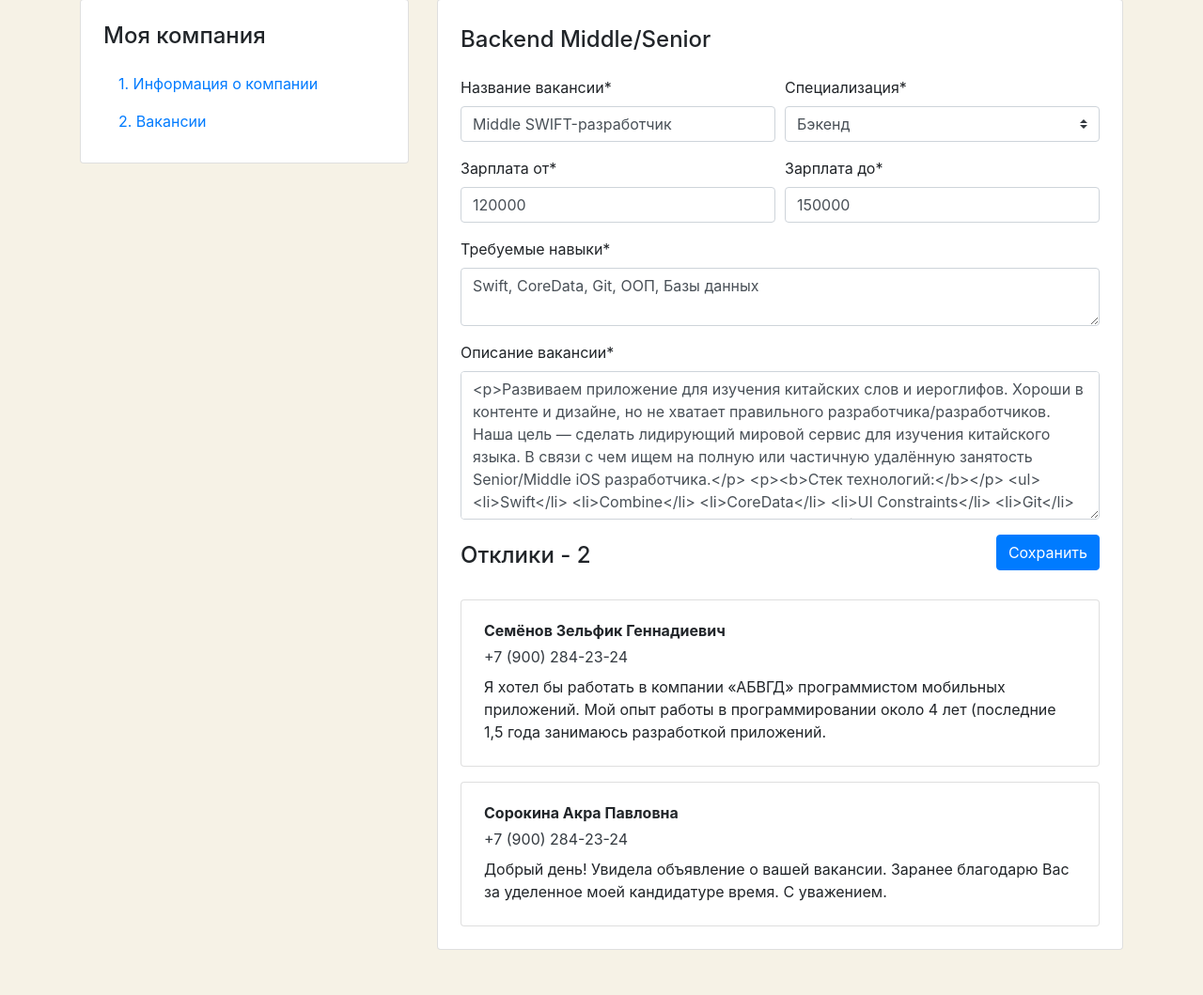
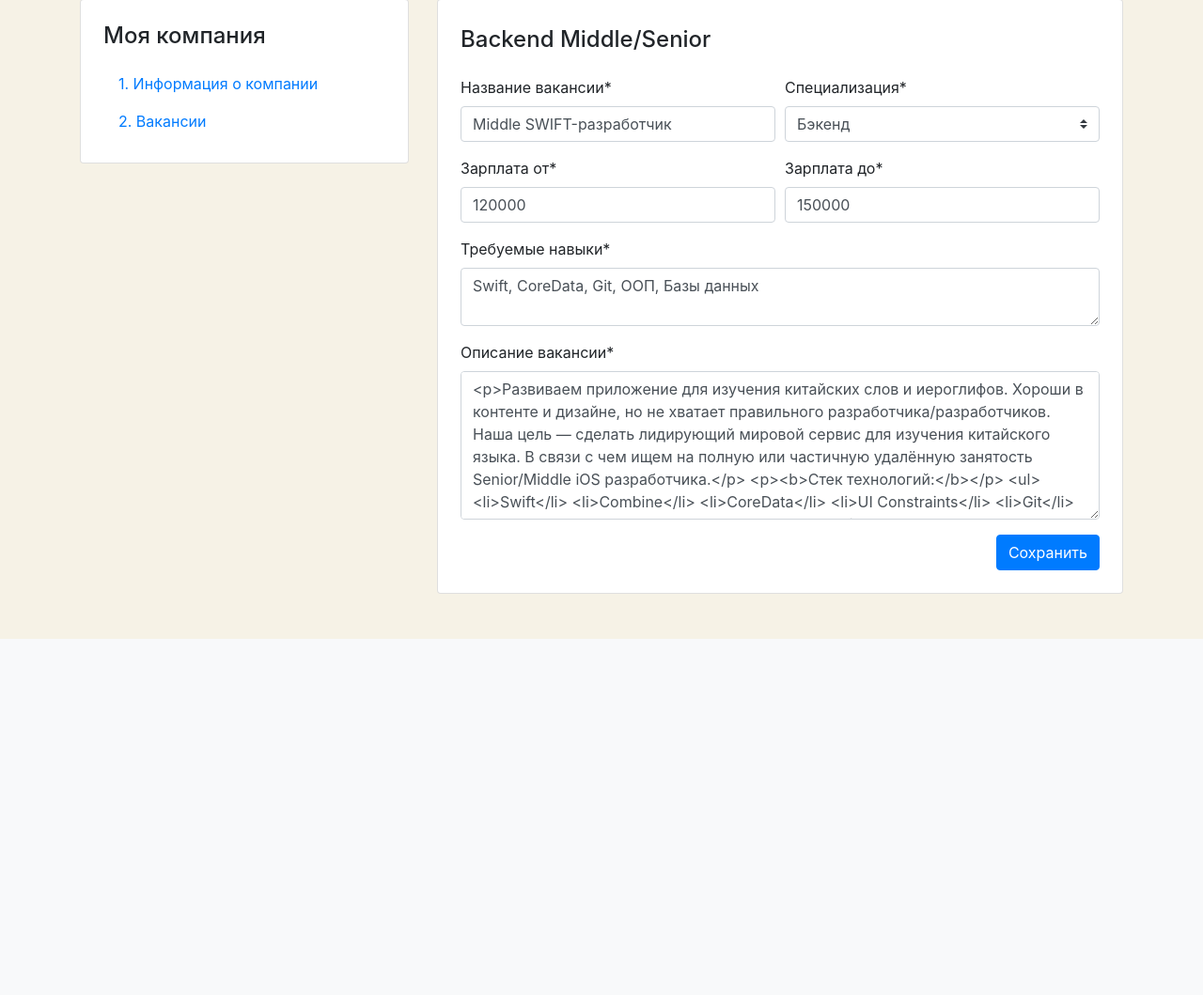
Before and after one commit to alxgnussin/Stepik_Django_Project_04, a Django app: page /my_vacancy_form/3 in a window 1280 px wide. Shown: the part 121-1180 px from the top of the page at 94% size. After the commit the page ends 801 px from the top, so only its background shows below. Run offline with Django 3.2, Linux system fonts and the light colour scheme; a user stored in the database is signed in; data comes from the database, SQL or seed files in the repository; both versions use the stored data as it was after the commit; some libraries are stand-ins or nearby versions.

Commit message:
applications to vacancy_edit added

```diff
--- a/templates/vacancies/user/vacancy_edit.html
+++ b/templates/vacancies/user/vacancy_edit.html
@@ -18,26 +18,21 @@
               {% crispy form %}
 
               <!-- Applications -->
-              <h2 class="h4 pt-2 pb-3">Отклики - 2</h2>
+              {% if applications %}
+              <h2 class="h4 pt-2 pb-3">Отклики - {{ applications|length }}</h2>
+              {% for app in applications %}
               <!-- Application 1 -->
               <div class="card mt-3">
                 <div class="card-body px-4">
-                  <p class="mb-1 font-weight-bold">Семёнов Зельфик Геннадиевич</p>
-                  <p class="mb-2"><a href="tel:+79002842324" class="text-dark">+7 (900) 284-23-24</a></p>
-                  <p class="mb-1">Я&nbsp;хотел&nbsp;бы работать в&nbsp;компании &laquo;АБВГД&raquo; программистом мобильных приложений. Мой опыт работы в&nbsp;программировании около 4&nbsp;лет (последние 1,5 года занимаюсь разработкой приложений.</p>
+                  <p class="mb-1 font-weight-bold">{{ app.written_username }}</p>
+                  <p class="mb-2"><a href="tel:{{ app.written_phone|phone2numeric }}"
+                                     class="text-dark">{{ app.written_phone }}</a></p>
+                  <p class="mb-1">{{ app.written_cover_letter }}</p>
                 </div>
               </div>
               <!-- END Application 1 -->
-              <!-- Application 1 -->
-              <div class="card mt-3">
-                <div class="card-body px-4">
-                  <p class="mb-1 font-weight-bold">Сорокина Акра Павловна</p>
-                  <p class="mb-2"><a href="tel:+79002842324" class="text-dark">+7 (900) 284-23-24</a></p>
-                  <p class="mb-1">Добрый день! Увидела объявление о&nbsp;вашей вакансии. Заранее благодарю Вас за&nbsp;уделенное моей кандидатуре время. С&nbsp;уважением.</p>
-                </div>
-              </div>
-              <!-- END Application 1 -->
-              <!-- END Applications -->
+              {% endfor %}
+              {% endif %}
             </section>
             <!-- END Tab -->
           </div>
--- a/vacancies/forms.py
+++ b/vacancies/forms.py
@@ -73,7 +73,7 @@ class CompanyForm(Form):
 
 
 class ApplicationForm(Form):
-    written_username = CharField(max_length=20, label='Вас зовут')
+    written_username = CharField(max_length=50, label='Вас зовут')
     written_phone = CharField(max_length=20, label='Ваш телефон')
     written_cover_letter = CharField(widget=Textarea(attrs={'rows': 4}), label='Сопроводительное письмо')
 
--- a/vacancies/models.py
+++ b/vacancies/models.py
@@ -56,7 +56,7 @@ class Vacancy(Model):
 
 
 class Application(Model):
-    written_username = CharField(max_length=20)
+    written_username = CharField(max_length=50)
     written_phone = CharField(max_length=20)
     written_cover_letter = TextField()
     vacancy = ForeignKey(Vacancy, on_delete=CASCADE, related_name='applications')
@@ -99,10 +99,3 @@ class Resume(Model):
     title = CharField(max_length=50, default='Резюме по умолчанию')
     phone = CharField(max_length=20, default='+7')
     email = EmailField(null=True)
-
-    def __str__(self):
-        return self.title
-
-    class Meta:
-        verbose_name = 'Резюме'
-        ordering = ['title']
--- a/vacancies/user.py
+++ b/vacancies/user.py
@@ -73,9 +73,12 @@ def my_vacancy_form_view(request, job_id=None):
     user = get_user(request)
     user_company = user.companies.first()
     vacancy = None
+    applications = None
 
     if job_id:
         vacancy = Vacancy.objects.filter(id=job_id).first()
+    if vacancy:
+        applications = vacancy.applications.all()
 
     if request.method == 'GET':
         form = VacancyForm()
@@ -90,12 +93,12 @@ def my_vacancy_form_view(request, job_id=None):
                 'salary_max': vacancy.salary_max,
             }
 
-        return render(request, 'vacancies/user/vacancy_edit.html', {'form': form, 'job_id': vacancy.id})
+        return render(request, 'vacancies/user/vacancy_edit.html', {'form': form, 'applications': applications})
 
     form = VacancyForm(request.POST)
 
     if not form.is_valid():
-        return render(request, 'vacancies/user/vacancy_edit.html', {'form': form})
+        return render(request, 'vacancies/user/vacancy_edit.html', {'form': form, 'applications': applications})
 
     if vacancy:
         vacancy.title = form.cleaned_data['title']
```
Also changed, not shown: db.sqlite3.
